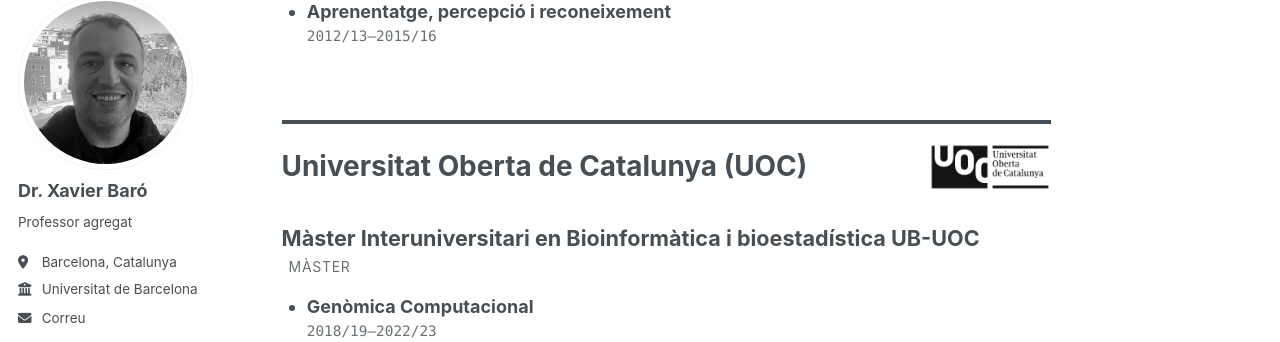
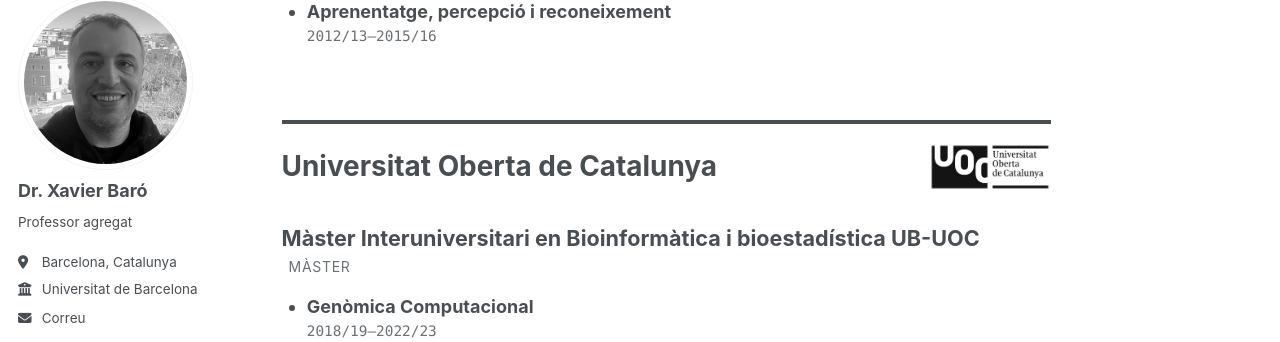
Before and after one commit to xbaro/xbaro.github.io, a Jekyll site: the page built from _pages/teaching.md, in a window 1280 px wide and 900 px high, scrolled down 1407 px. Shown: the part 111-453 px from the top of the window. Built offline with Jekyll 4.4.1, drawn with Linux system fonts in a browser that asks for light colours; some web fonts are replaced.

Commit message:
Teaching: drop the UOC acronym from the institution heading
Co-Authored-By: Claude Sonnet 5.5 <noreply@anthropic.com>

```diff
--- a/_data/i18n.yml
+++ b/_data/i18n.yml
@@ -48,7 +48,7 @@ en:
   languages: { Català: Catalan, Castellà: Spanish, Anglès: English }
   institutions:
     "Universitat de Barcelona": University of Barcelona
-    "Universitat Oberta de Catalunya": Open University of Catalonia (UOC)
+    "Universitat Oberta de Catalunya": Open University of Catalonia
     "Université Paris-Saclay": Université Paris-Saclay
   language_switch: Language
 ca:
@@ -99,7 +99,7 @@ ca:
   languages: { Català: Català, Castellà: Castellà, Anglès: Anglès }
   institutions:
     "Universitat de Barcelona": Universitat de Barcelona
-    "Universitat Oberta de Catalunya": Universitat Oberta de Catalunya (UOC)
+    "Universitat Oberta de Catalunya": Universitat Oberta de Catalunya
     "Université Paris-Saclay": Université Paris-Saclay
   language_switch: Idioma
 es:
@@ -150,6 +150,6 @@ es:
   languages: { Català: Catalán, Castellà: Castellano, Anglès: Inglés }
   institutions:
     "Universitat de Barcelona": Universidad de Barcelona
-    "Universitat Oberta de Catalunya": Universitat Oberta de Catalunya (UOC)
+    "Universitat Oberta de Catalunya": Universitat Oberta de Catalunya
     "Université Paris-Saclay": Université Paris-Saclay
   language_switch: Idioma
```
